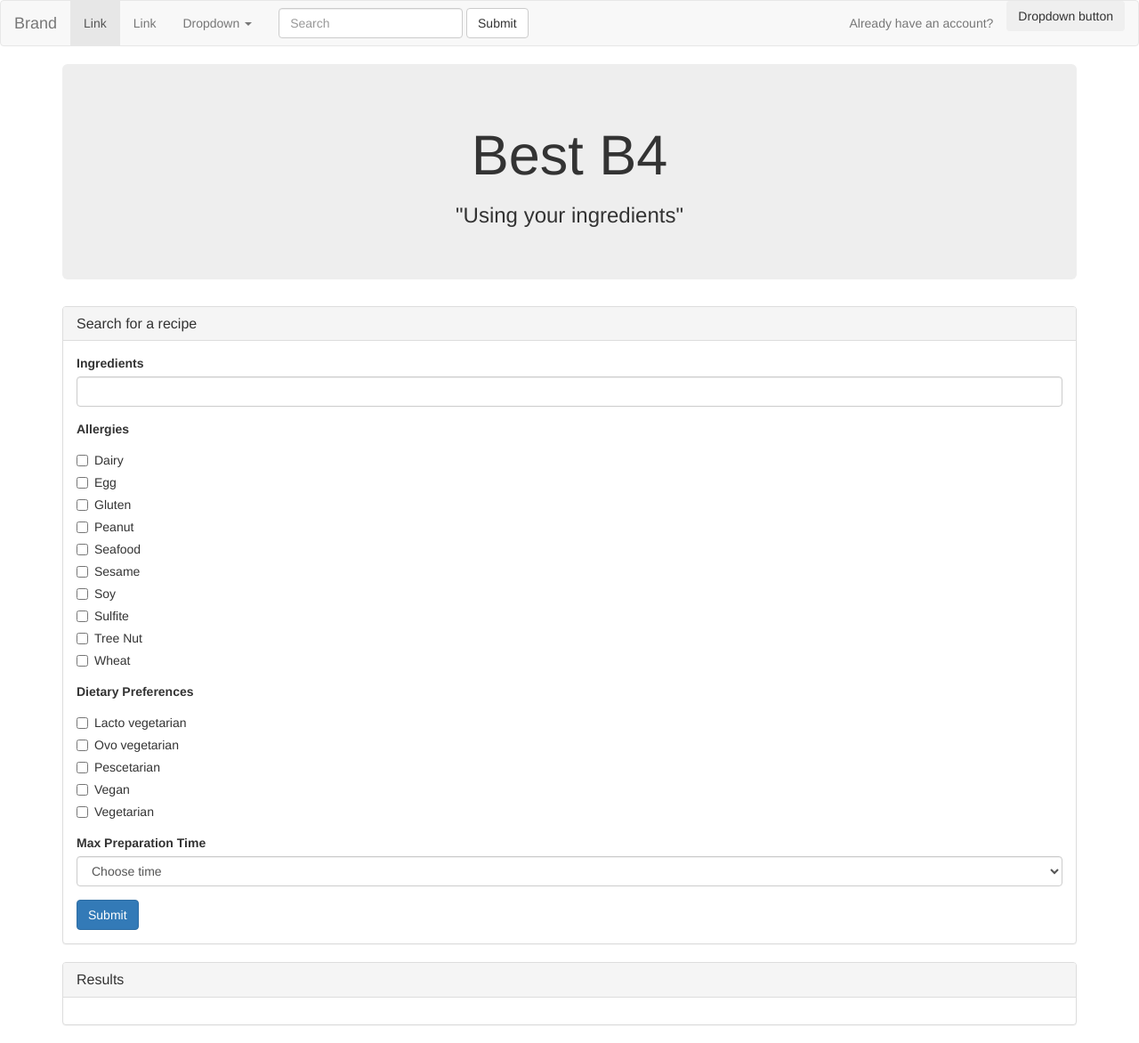
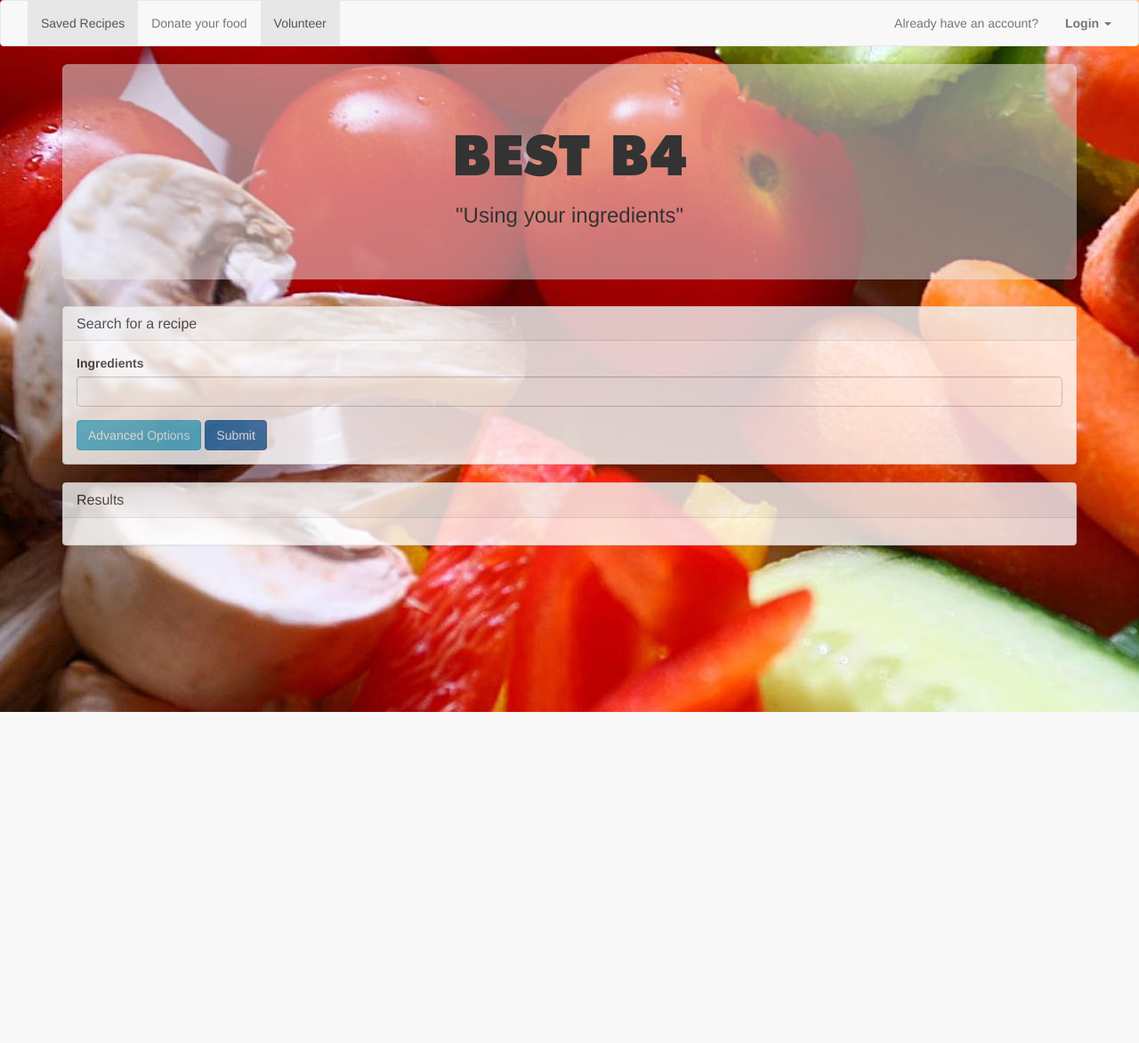
Before and after one commit to antipodd/Recipe-Group-Project, a PHP site: page / in a window 1280 px wide. Shown: the whole page at 89% size. After the commit the page ends 800 px from the top, so only its background shows below. Run offline with PHP 8.4, Linux system fonts and the light colour scheme; some libraries are stand-ins or nearby versions.

Commit message:
index.html changes

```diff
--- a/assets/css/style.css
+++ b/assets/css/style.css
@@ -1,5 +1,24 @@
+@font-face {
+   font-family: "Best B4";
+   src: url("../fonts/futura-extra-black-bt.ttf");
+}
+
+.title {
+	font-family: "Best B4";
+}
+
+body {
+	background: url("../images/background1.jpg");
+}
+
 .jumbotron {
-	font:"Futura Extra Black";
+	background: rgba(238, 238, 238, 0.5);
+}
 
+.panel-default {
+	opacity: 0.8;
+}
 
-}
+/* .panel-default .panel-heading {
+	background: transparent;
+} */
--- a/index.html
+++ b/index.html
@@ -3,10 +3,25 @@
 	<head>
 		<meta charset="UTF-8">
 		<title>Document</title>
-		<!-- Link to bootstrap -->
-		<link rel="stylesheet" type="text/css" href="https://maxcdn.bootstrapcdn.com/bootstrap/3.3.7/css/bootstrap.min.css">
-		<!-- Link to CSS -->
-		<link rel="stylesheet" type="text/css" href="assets/css/style.css">
+		<!-- jQuery -->
+    <script src="https://code.jquery.com/jquery-3.1.1.min.js"></script>
+
+    <!-- Javascript -->
+    <script src="assets/javascript/app.js"></script>
+
+    <!-- CSS Reset -->
+    <link rel="stylesheet" type="text/css" href="assets/css/reset.css">
+
+
+    <!-- Bootstrap CDN-->
+    <link rel="stylesheet" href="https://maxcdn.bootstrapcdn.com/bootstrap/3.3.7/css/bootstrap.min.css">
+    <script src="https://maxcdn.bootstrapcdn.com/bootstrap/3.3.7/js/bootstrap.min.js"></script>
+
+    <!-- CSS -->
+    <link type="text/css" rel="stylesheet" href="assets/css/style.css"/>
+
+    <!-- Firebase Reference -->
+    <script src="https://www.gstatic.com/firebasejs/live/3.0/firebase.js"></script>
 	</head>
 	<body>
 
@@ -20,48 +35,21 @@
         <span class="icon-bar"></span>
         <span class="icon-bar"></span>
       </button>
-      <a class="navbar-brand" href="#">Brand</a>
+      <!-- <a class="navbar-brand" href="#">Brand</a> -->
     </div>
 
     <!-- Collect the nav links, forms, and other content for toggling -->
     <div class="collapse navbar-collapse" id="bs-example-navbar-collapse-1">
       <ul class="nav navbar-nav">
-        <li class="active"><a href="#">Link <span class="sr-only">(current)</span></a></li>
-        <li><a href="#">Link</a></li>
-        <li class="dropdown">
-          <a href="#" class="dropdown-toggle" data-toggle="dropdown" role="button" aria-haspopup="true" aria-expanded="false">Dropdown <span class="caret"></span></a>
-          <ul class="dropdown-menu">
-            <li><a href="#">Action</a></li>
-            <li><a href="#">Another action</a></li>
-            <li><a href="#">Something else here</a></li>
-            <li role="separator" class="divider"></li>
-            <li><a href="#">Separated link</a></li>
-            <li role="separator" class="divider"></li>
-            <li><a href="#">One more separated link</a></li>
+        <li class="active"><a href="#">Saved Recipes<span class="sr-only">(current)</span></a></li>
+        <li><a href="#">Donate your food</a></li>
+        <li class="active"><a href="#">Volunteer<span class="sr-only">(current)</span></a></li>
       </ul>
-        </li>
-      </ul>
-      <form class="navbar-form navbar-left">
-        <div class="form-group">
-          <input type="text" class="form-control" placeholder="Search">
-        </div>
-        <button type="submit" class="btn btn-default">Submit</button>
-      </form>
+
 <ul class="nav navbar-nav navbar-right">
         <li><p class="navbar-text">Already have an account?</p></li>
         <li class="dropdown">
-
-        <div class="dropdown">
-  <button class="btn btn-secondary dropdown-toggle" type="button" id="dropdownMenuButton" data-toggle="dropdown" aria-haspopup="true" aria-expanded="false">
-    Dropdown button
-  </button>
-  <div class="dropdown-menu" aria-labelledby="dropdownMenuButton">
-    <a class="dropdown-item" href="#">Action</a>
-    <a class="dropdown-item" href="#">Another action</a>
-    <a class="dropdown-item" href="#">Something else here</a>
-  </div>
-</div>
- <!--          <a href="#" class="dropdown-toggle" data-toggle="dropdown"><b>Login</b> <span class="caret"></span></a>
+          <a href="#" class="dropdown-toggle" data-toggle="dropdown"><b>Login</b> <span class="caret"></span></a>
       <ul id="login-dp" class="dropdown-menu">
         <li>
            <div class="row">
@@ -97,7 +85,7 @@
               </div>
            </div>
         </li>
-      </ul> -->
+      </ul>
         </li>
       </ul>
     </div><!-- /.navbar-collapse -->
@@ -108,7 +96,7 @@
 
 		<div class="container">
     <div class="jumbotron">
-      <h1 class="text-center">Best B4</h1>
+      <h1 class="text-center title">BEST B4</h1>
       <h3 class="text-center">"Using your ingredients"</h3>
     </div>
 
@@ -124,58 +112,56 @@
                   					<label for="ingredients">Ingredients</label>
                   					<input class="form-control" id="ingredients-input" type="text">
                 				</div>
+                        <button type="button" class="btn btn-info" data-toggle="collapse" data-target="#demo">Advanced Options</button>
+                        <div id="demo" class="collapse">
+
+
                 				<div class="form-group allergyList">
                 					<label for="allergies">Allergies</label>
                 					<div class="checkbox">
-      									<label><input type="checkbox" value="Dairy-Free">Dairy</label>
+      									<label><input type="checkbox" value="dairy-free">Dairy</label>
     								</div>
     								<div class="checkbox">
-      								<label><input type="checkbox" value="Egg-Free">Egg</label>
+      								<label><input type="checkbox" value="egg-free">Egg</label>
     								</div>
     								<div class="checkbox">
-      									<label><input type="checkbox" value="Gluten-Free">Gluten</label>
+      									<label><input type="checkbox" value="gluten-free">Gluten</label>
     								</div>
     								<div class="checkbox">
-      									<label><input type="checkbox" value="Peanut-Free">Peanut</label>
+      									<label><input type="checkbox" value="peanut-free">Peanut</label>
     								</div>
     								<div class="checkbox">
-      									<label><input type="checkbox" value="Seafood-Free">Seafood</label>
+      									<label><input type="checkbox" value="fish-free shellfish-free crustacean-free">Seafood</label>
     								</div>
     								<div class="checkbox">
-      									<label><input type="checkbox" value="Sesame-Free">Sesame</label>
+      									<label><input type="checkbox" value="sesame-free">Sesame</label>
     								</div>
 	    							<div class="checkbox">
-	      								<label><input type="checkbox" value="Soy-Free">Soy</label>
+	      								<label><input type="checkbox" value="soy-free">Soy</label>
 	    							</div>
 	    							<div class="checkbox">
-	      								<label><input type="checkbox" value="Sulfite-Free">Sulfite</label>
+	      								<label><input type="checkbox" value="tree-nut-free">Tree Nut</label>
 	    							</div>
 	    							<div class="checkbox">
-	      								<label><input type="checkbox" value="Tree-Nut-Free">Tree Nut</label>
-	    							</div>
-	    							<div class="checkbox">
-	      								<label><input type="checkbox" value="Wheat-Free">Wheat</label>
+	      								<label><input type="checkbox" value="wheat-free">Wheat</label>
 	    							</div>
 	    						</div>
 	    						<div class="form-group dietPrefs">
                 					<label for="preferences">Dietary Preferences</label>
                 					<div class="checkbox">
-      									<label><input type="checkbox" value="Lacto vegetarian">Lacto vegetarian</label>
+      									<label><input type="checkbox" value="kosher">Kosher</label>
     								</div>
     								<div class="checkbox">
-      								<label><input type="checkbox" value="Ovo vegetarian">Ovo vegetarian</label>
+      									<label><input type="checkbox" value="pescetarian">Pescetarian</label>
     								</div>
     								<div class="checkbox">
-      									<label><input type="checkbox" value="Pescetarian">Pescetarian</label>
+      									<label><input type="checkbox" value="vegan">Vegan</label>
     								</div>
     								<div class="checkbox">
-      									<label><input type="checkbox" value="Vegan">Vegan</label>
-    								</div>
-    								<div class="checkbox">
-      									<label><input type="checkbox" value="Vegetarian">Vegetarian</label>
+      									<label><input type="checkbox" value="vegetarian">Vegetarian</label>
     								</div>
    	    						</div>
-   	    						<div class="form-group">
+   	    						<!-- <div class="form-group">
                       <label for="sel1">Max Preparation Time</label>
                                           <select class="form-control time-input" id="sel1">
                                             <option>Choose time</option>
@@ -185,6 +171,7 @@
                                           <option>90 minutes</option>
                                           <option>2 hours</option>
                                       </select>
+                                    </div> -->
                 </div>
                 				<button class="btn btn-primary" id="submit-search" type="submit">Submit</button>
               				</form>
@@ -210,9 +197,9 @@
 
 
 	<!-- Link to JQuery and javascript file-->
-	<script src="https://ajax.aspnetcdn.com/ajax/jQuery/jquery-3.1.1.min.js"></script>
+	<!-- <script src="https://ajax.aspnetcdn.com/ajax/jQuery/jquery-3.1.1.min.js"></script>
   <script src="assets/scripts/app.js"></script>
-  <script src="https://maxcdn.bootstrapcdn.com/bootstrap/3.3.7/js/bootstrap.min.js"</script>
+    <script src="https://maxcdn.bootstrapcdn.com/bootstrap/3.3.7/js/bootstrap.min.js"</script> -->
 
 	</body>
 </html>
```
Also changed, not shown: style.css (added, +8 -0 lines), assets/fonts/futura-extra-black-bt.ttf (added), assets/fonts/futura-extra-black-normal.ttf (added), assets/images/background1.jpg (added). Lines whose indentation alone changed are shown as unchanged.
